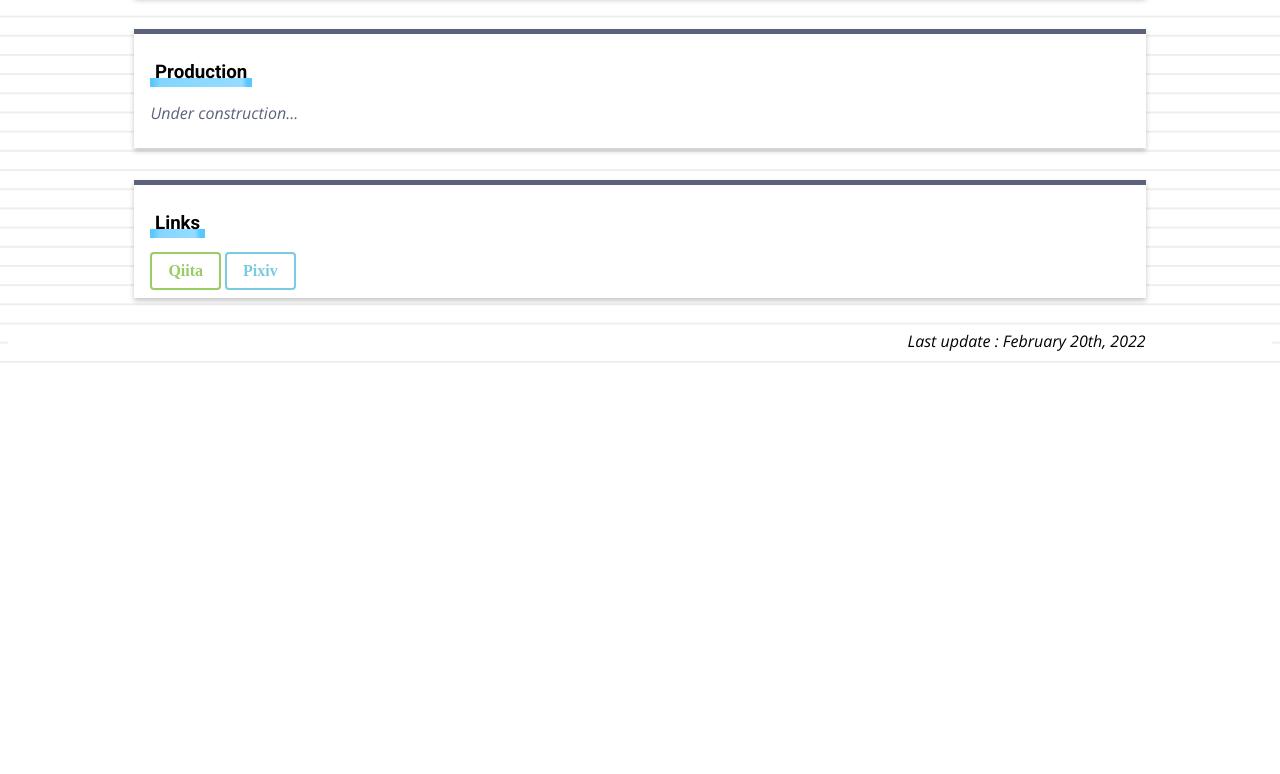
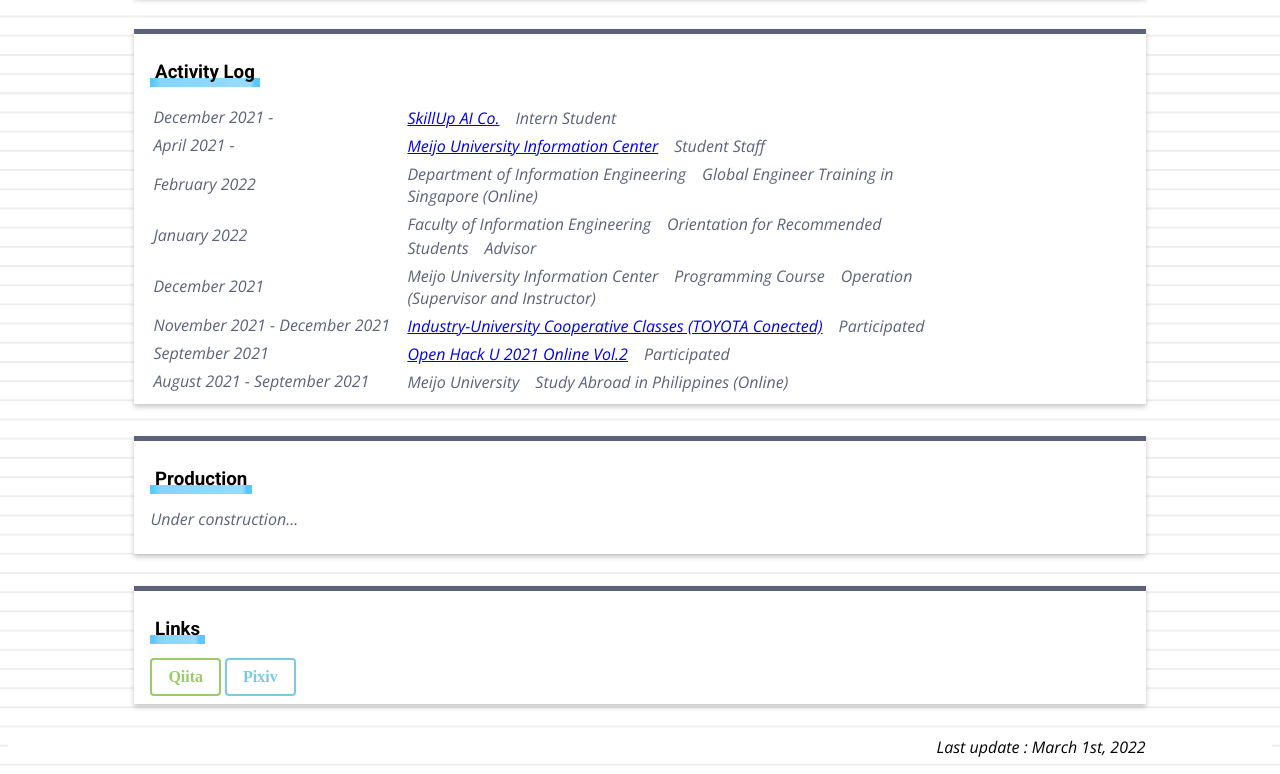
Before and after one commit to tatsu0428/portfolio, a plain HTML site: page index_en.html in a window 1280 px wide. Shown: the part 1270-2044 px from the top of the page. Before the commit the page ends 1638 px from the top, so only its background shows below. Drawn offline with nearby package versions, Linux system fonts and the light colour scheme.

Commit message:
Update index_en.html

```diff
--- a/index_en.html
+++ b/index_en.html
@@ -2,7 +2,7 @@
 <html lang="en">
   <head>
     <meta charset="UTF-8">
-    <title>Tatsuya Nishizawa</title>
+    <title>Tatsuya NISHIZAWA</title>
     <meta name="description" content="自己紹介">
     <link rel="preconnect" href="https://fonts.gstatic.com">
 <link href="https://fonts.googleapis.com/css2?family=Open+Sans:ital@1&display=swap" rel="stylesheet">
@@ -18,7 +18,7 @@
       </div>
     </header>
 
-    <h2><mark class="red">Tatsuya Nishizawa</mark></h2>
+    <h2><mark class="red">Tatsuya NISHIZAWA</mark></h2>
 
     <div class="photo">
       <img src="myphoto.jpg" width="200" alt="My Photo">
@@ -51,8 +51,8 @@
     </div>
 
     <div class="data">
-      <h3><mark class="blue">Research area</mark></h3>
-      <p>Machine learning and data mining</p>
+      <h3><mark class="blue">Research Area</mark></h3>
+      <p>Machine Learning and Data Mining</p>
     </div>
 
     <div class="data">
@@ -75,6 +75,44 @@
     </div>
 
     <div class="data">
+      <h3><mark class="blue">Activity Log</mark></h3>
+      <table class="table">
+        <tr>
+          <td class="td">December 2021 -</td>
+          <td><a href="https://www.skillupai.com/" target="_blank">SkillUp AI Co.</a>　Intern Student</td>
+        </tr>
+        <tr>
+          <td class="td">April 2021 -</td>
+          <td><a href="https://www.meijo-u.ac.jp/itc/" target="_blank">Meijo University Information Center</a>　Student Staff</td>
+        </tr>
+        <tr>
+          <td class="td">February 2022</td>
+          <td>Department of Information Engineering　Global Engineer Training in Singapore (Online)</td>
+        </tr>
+        <tr>
+          <td class="td">January 2022</td>
+          <td>Faculty of Information Engineering　Orientation for Recommended Students　Advisor</td>
+        </tr>
+        <tr>
+          <td class="td">December 2021</td>
+          <td>Meijo University Information Center　Programming Course　Operation (Supervisor and Instructor)</td>
+        </tr>
+        <tr>
+          <td class="td">November 2021 - December 2021</td>
+          <td><a href="https://www.meijo-u.ac.jp/news/asset/6f6234d388a606b877c3f5f60bbb9934.pdf" target="_blank">Industry-University Cooperative Classes (TOYOTA Conected)</a>　Participated</td>
+        </tr>
+        <tr>
+          <td class="td">September 2021</td>
+          <td><a href="https://hacku.yahoo.co.jp/hacku2021online2/" target="_blank">Open Hack U 2021 Online Vol.2</a>　Participated</td>
+        </tr>
+        <tr>
+          <td class="td">August 2021 - September 2021</td>
+          <td>Meijo University　Study Abroad in Philippines (Online)</td>
+        </tr>
+      </table>
+    </div>
+
+    <div class="data">
       <h3><mark class="blue">Production</mark></h3>
       <p>Under construction...</p>
     </div>
@@ -87,7 +125,7 @@
 
     <footer>
       <div align="right">
-        <p class="footer">Last update : February 20th, 2022</p>
+        <p class="footer">Last update : March 1st, 2022</p>
       </div>
     </footer>
 
```
